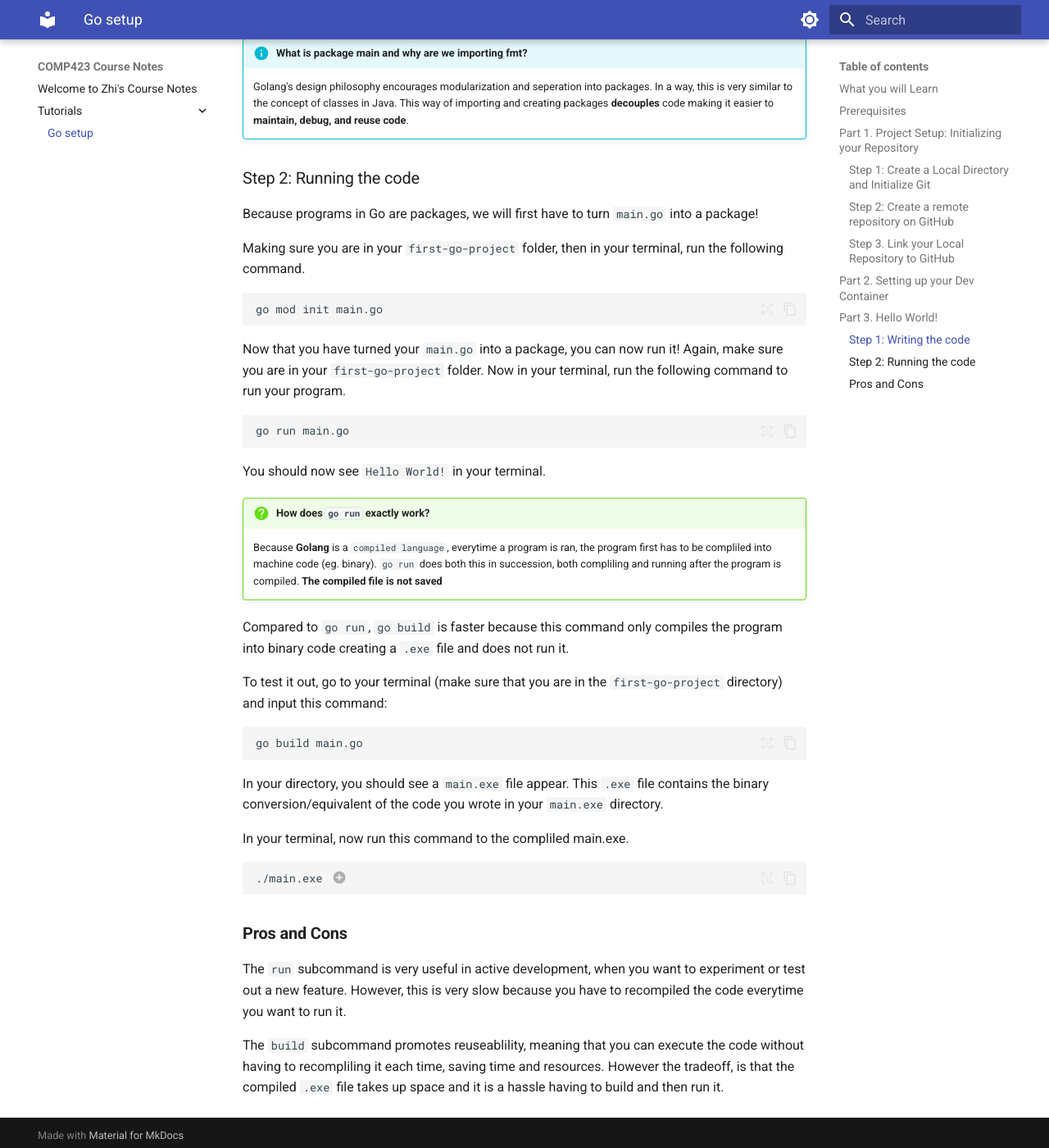
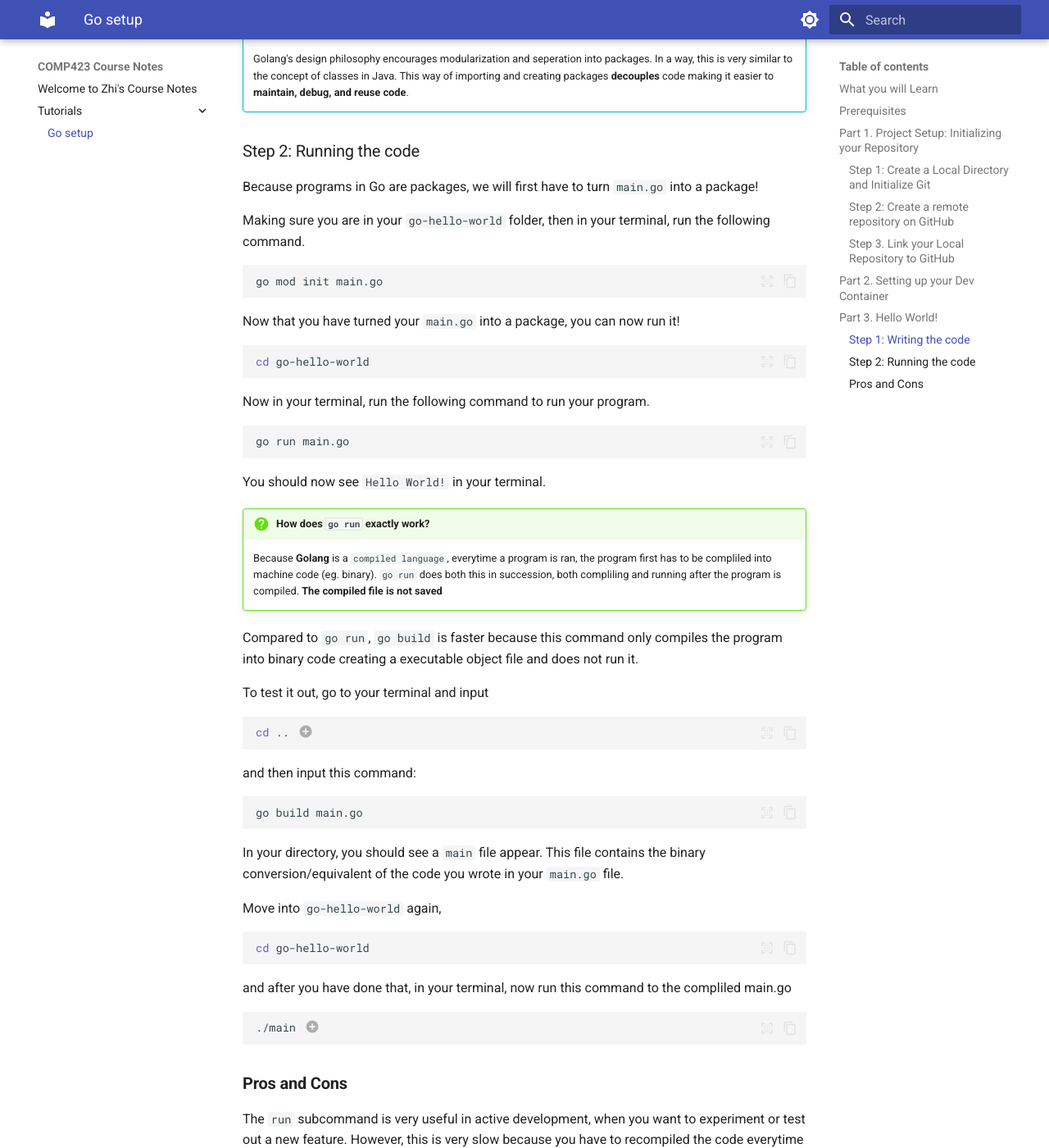
Before and after one commit to zyang310/comp423-course-notes, an MkDocs documentation site: the page built from docs/tutorials/go-setup.md, in a window 1280 px wide and 1400 px high, scrolled down 3515 px. Shown: the whole window at 82% size. Built offline with MkDocs 1.6.1 and Material for MkDocs 9.7.7, drawn with Linux system fonts in a browser that asks for light colours; some of the changed text lies outside the part shown.

Commit message:
cleaned up instruction

````diff
--- a/docs/tutorials/go-setup.md
+++ b/docs/tutorials/go-setup.md
@@ -19,7 +19,6 @@ Before we get [into the thick of it](https://www.youtube.com/watch?v=At8v_Yc044Y
 2. **Git Installed:** Git Good by [installing Git](https://git-scm.com/book/en/v2/Getting-Started-Installing-Git){:target="_blank"} if you haven't already.
 3. **Visual Studio Code (VS Code):** Download and install this bad-boy [here](https://code.visualstudio.com/){:target="_blank"}.
 4. **Docker Installed:** You need this to run the dev container. [Get Docker here](https://www.docker.com/products/docker-desktop/){:target="_blank"}!
-5. **Install Go:** You got to [GO](https://go.dev/){:target="_blank"} download the language before using it!
 
 ## **Part 1. Project Setup: Initializing your Repository**
 ### **Step 1: Create a Local Directory and Initialize Git**
@@ -93,7 +92,7 @@ git init # (1)!
 
 1. In VS Code, open your folder that includes your project.
 2. Install the **Dev Containers** extension for VS Code.
-3. Create a `.devcontainer ` directory in the root of your project with the following file in side of this "hidden configuration directory:
+3. Create a `.devcontainer ` directory in the root of your project with the following file inside of this "hidden configuration directory:
 
 ``.devcontainer/devcontainer.json``
 
@@ -126,7 +125,7 @@ Once your dev container setup completes, close the current terminal tab (trash c
 
 Now everything is set up, we can bring it all to life!
 
-1. In your main directory, create folder to house your new project, maybe name it `first-go-project` to keep continuity, and in it a new file called `main.go`.
+1. In your main directory, create folder to house your new project, maybe name it `go-hello-world` to keep continuity, and in it a new file called `main.go`.
 2. In your `main.go` file, you can now write your first Go code.
 
 ``` Go title="Hello World!"
@@ -148,12 +147,17 @@ func main(){
 
 Because programs in Go are packages, we will first have to turn `main.go` into a package!
 
-Making sure you are in your `first-go-project` folder, then in your terminal, run the following command.
+Making sure you are in your `go-hello-world` folder, then in your terminal, run the following command.
 
 ```bash
 go mod init main.go
 ```
-Now that you have turned your `main.go` into a package, you can now run it! Again, make sure you are in your `first-go-project` folder. Now in your terminal, run the following command to run your program.
+Now that you have turned your `main.go` into a package, you can now run it!
+
+```bash
+cd go-hello-world
+```
+ Now in your terminal, run the following command to run your program.
 
 ```bash
 go run main.go
@@ -163,19 +167,33 @@ You should now see `Hello World!` in your terminal.
 !!! question "How does `go run` exactly work?"
     Because **Golang** is a `compiled language`, everytime a program is ran, the program first has to be compliled into machine code (eg. binary). `go run` does both this in succession, both compliling and running after the program is compiled. **The compiled file is not saved**
 
-Compared to `go run`, `go build` is faster because this command only compiles the program into binary code creating a `.exe` file and does not run it.
+Compared to `go run`, `go build` is faster because this command only compiles the program into binary code creating a executable object file and does not run it.
 
-To test it out, go to your terminal (make sure that you are in the `first-go-project` directory) and input this command:
+To test it out, go to your terminal and input
+
+```bash
+cd .. # (1)!
+```
+
+1. This command move to the parent directory of the current directory
+
+and then input this command:
 
 ```bash
 go build main.go
+
 ```
-In your directory, you should see a `main.exe` file appear. This `.exe` file contains the binary conversion/equivalent of the code you wrote in your `main.exe` directory.
+In your directory, you should see a `main` file appear. This file contains the binary conversion/equivalent of the code you wrote in your `main.go` file.
 
-In your terminal, now run this command to the compliled main.exe.
+Move into `go-hello-world` again,
+```bash
+cd go-hello-world
+```
+
+and after you have done that, in your terminal, now run this command to the compliled main.go
 
 ```bash
-./main.exe # (1)!
+./main # (1)!
 ```
 
 1. `./` exectutes the program in the currently working directory.
````
Also changed, not shown: other parts of docs/tutorials/go-setup.md (+2 -2 lines).
